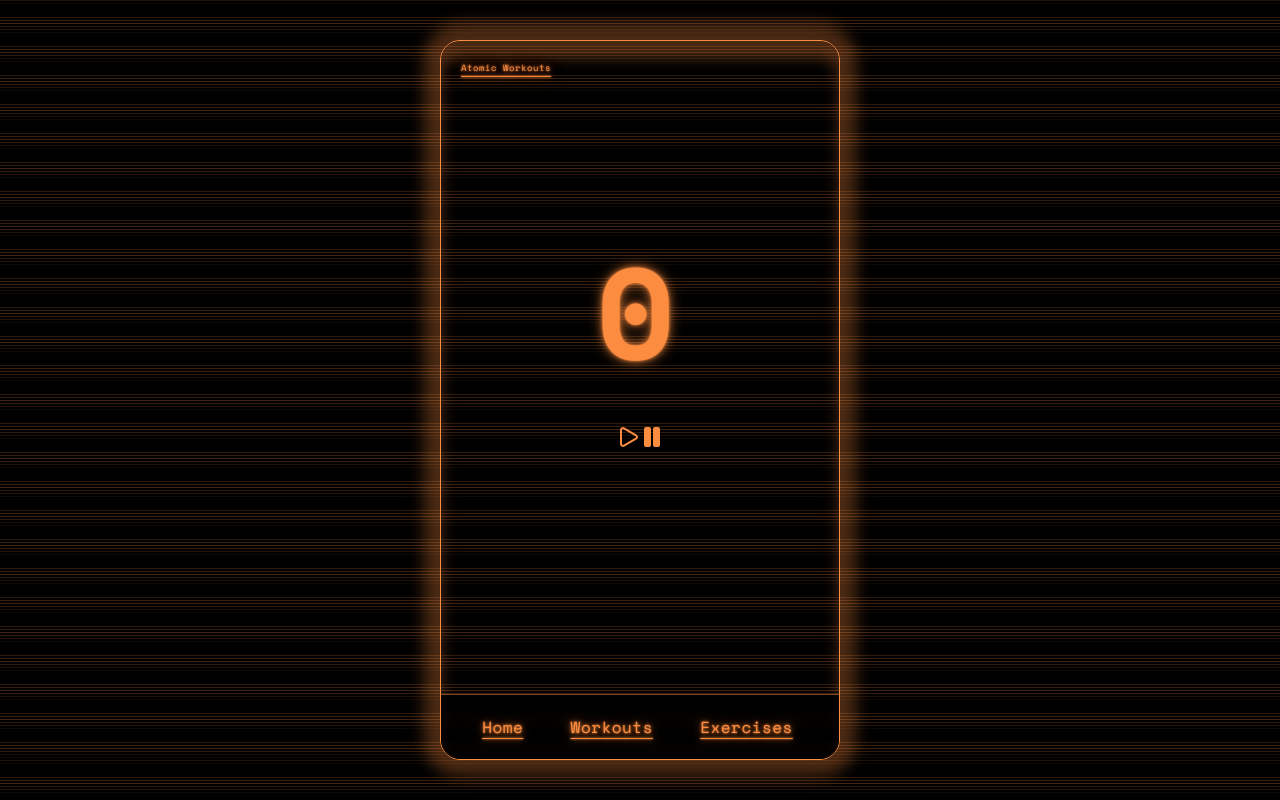
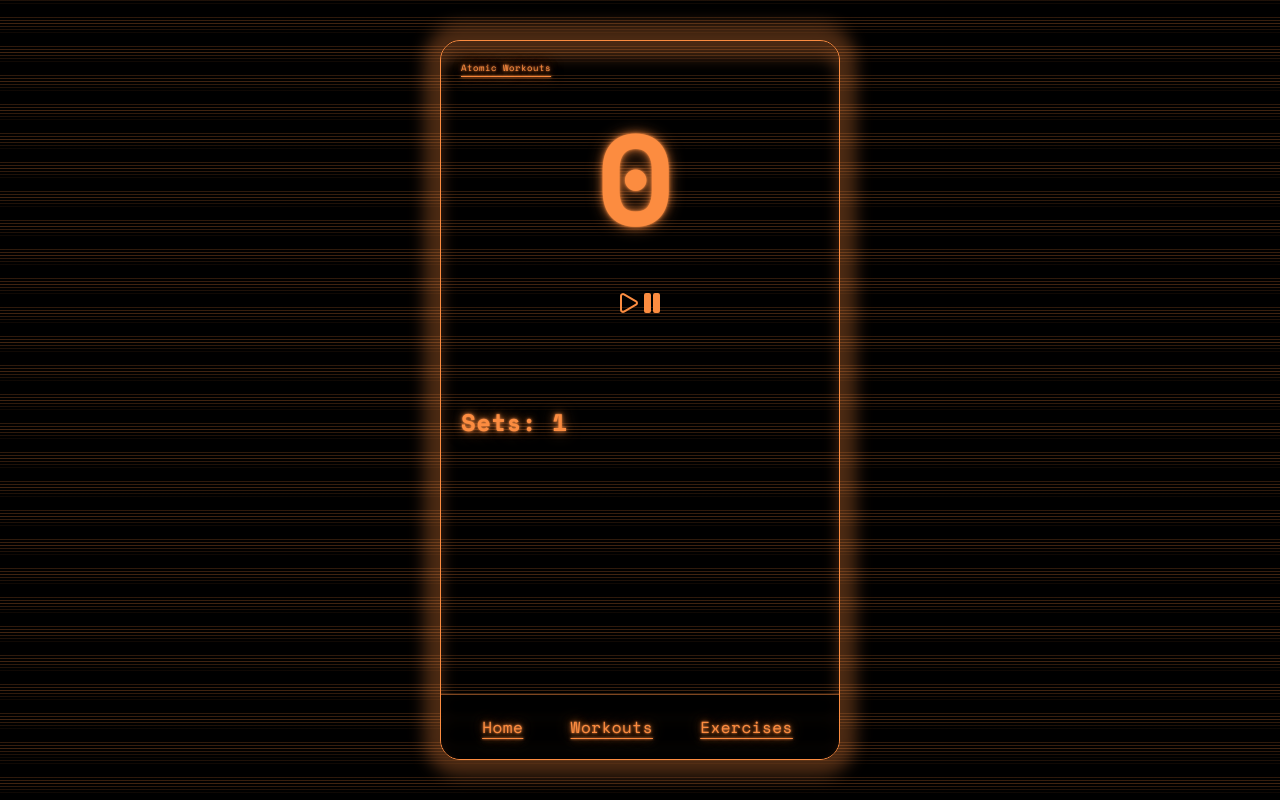
Before and after one commit to jakobm101/capstone-atomicworkouts, a Next.js app: page /timer in a window 1280 px wide. Built offline with nearby package versions, Linux system fonts and the light colour scheme.

Commit message:
timer counts sets

```diff
--- a/components/Timer.jsx
+++ b/components/Timer.jsx
@@ -2,7 +2,7 @@ import { Pause, Play } from "lucide-react";
 import { useEffect, useState } from "react";
 import styled from "styled-components";
 
-export default function Timer({ pauseTime = 5 }) {
+export default function Timer({ pauseTime = 5, setCount }) {
   const [timer, setTimer] = useState(pauseTime);
   const [isRunning, setIsRunning] = useState(true);
 
@@ -10,8 +10,10 @@ export default function Timer({ pauseTime = 5 }) {
     if (timer <= 0 && !isRunning) {
       setTimer(pauseTime);
       setIsRunning(!isRunning);
+    } else if (timer <= 0 || !isRunning) {
+      setCount((prev) => prev + 1);
+      return;
     }
-    if (timer <= 0 || !isRunning) return;
 
     const interval = setInterval(() => setTimer((prev) => prev - 1), 1000);
     return () => clearInterval(interval);
@@ -28,9 +30,7 @@ export default function Timer({ pauseTime = 5 }) {
         />
         <Pause
           fill={
-              !isRunning || timer === 0
-                ? "var(--color-orange-10)"
-                : "transparent"
+            !isRunning || timer === 0 ? "var(--color-orange-10)" : "transparent"
           }
         />
       </StyledPlayPause>
@@ -53,7 +53,6 @@ const TimeWrapper = styled.div`
   flex-flow: column wrap;
   justify-content: center;
   align-items: center;
-  height: 100%;
   padding-bottom: 64px;
 `;
 
--- a/pages/timer.jsx
+++ b/pages/timer.jsx
@@ -1,10 +1,13 @@
 import Layout from "@/components/Layout";
 import Timer from "@/components/Timer";
+import { useState } from "react";
 
 export default function TimerPage() {
+  const [sets, setSets] = useState(0);
   return (
     <Layout>
-      <Timer />
+      <Timer setCount={setSets} />
+      <h2>Sets: {sets}</h2>
     </Layout>
   );
 }
```
Lines whose indentation alone changed are shown as unchanged.
